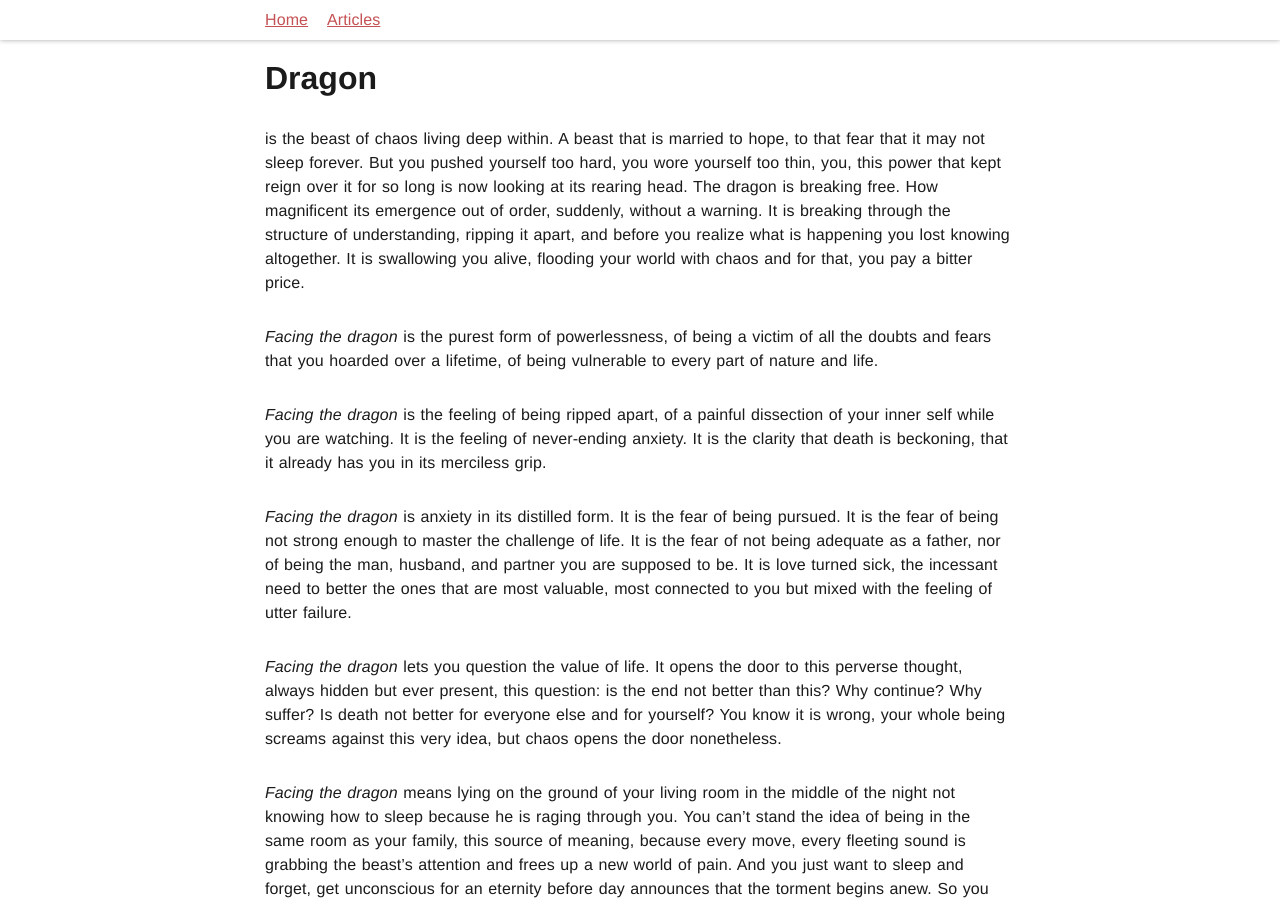
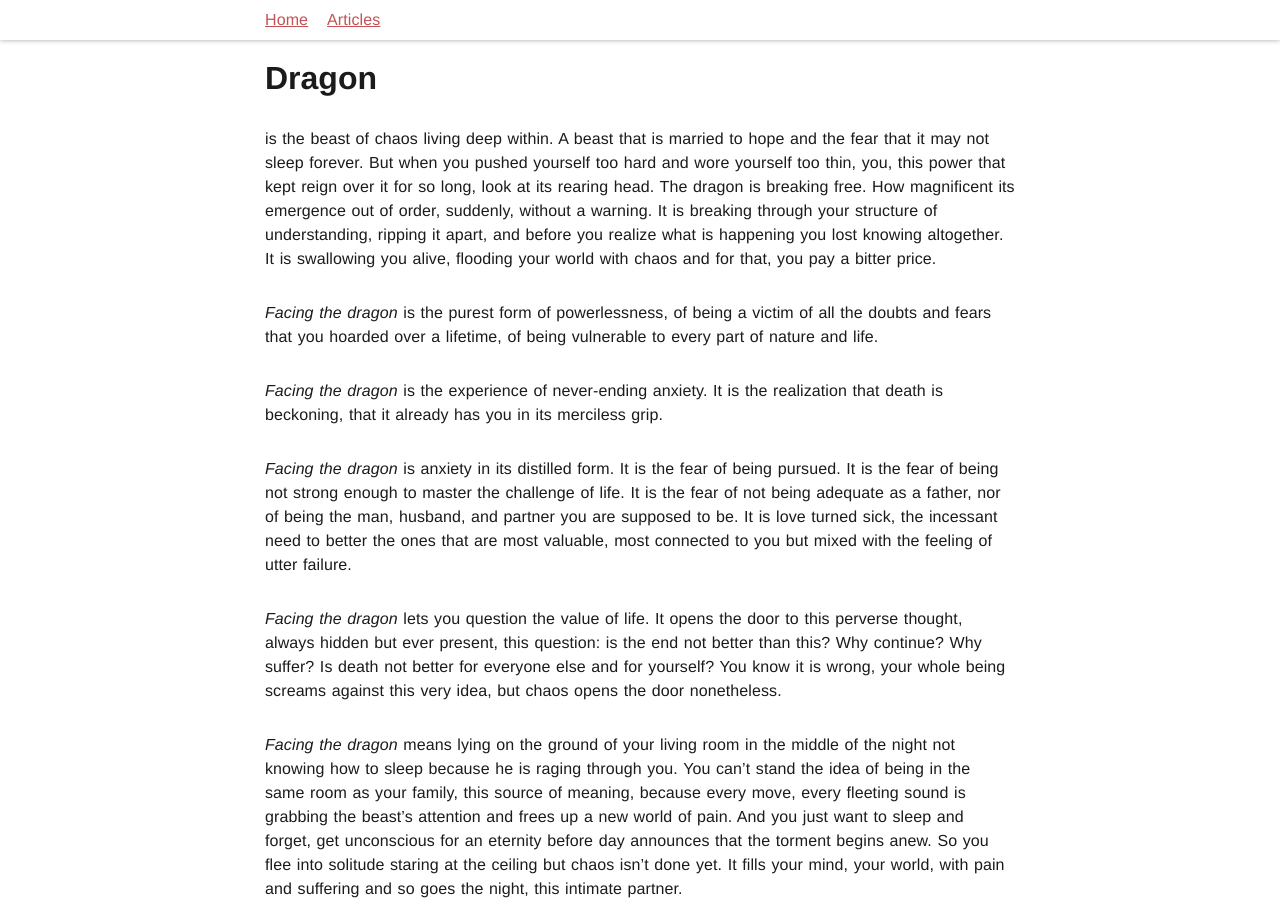
Before and after one commit to pheymann/paulheymann-website, a Jekyll site: the page built from _posts/2022-12-01-dragon.md, in a window 1280 px wide and 900 px high. Built offline with Jekyll 4.4.1, drawn with Linux system fonts in a browser that asks for light colours; some of the changed text lies outside the part shown.

Commit message:
blog: update Dragon

```diff
--- a/_posts/2022-12-01-dragon.md
+++ b/_posts/2022-12-01-dragon.md
@@ -8,11 +8,11 @@ meta_description: Dragon
 meta_keywords: chaos,anxiety
 ---
 
-is the beast of chaos living deep within. A beast that is married to hope, to that fear that it may not sleep forever. But you pushed yourself too hard, you wore yourself too thin, you, this power that kept reign over it for so long is now looking at its rearing head. The dragon is breaking free. How magnificent its emergence out of order, suddenly, without a warning. It is breaking through the structure of understanding, ripping it apart, and before you realize what is happening you lost knowing altogether. It is swallowing you alive, flooding your world with chaos and for that, you pay a bitter price.
+is the beast of chaos living deep within. A beast that is married to hope and the fear that it may not sleep forever. But when you pushed yourself too hard and wore yourself too thin, you, this power that kept reign over it for so long, look at its rearing head. The dragon is breaking free. How magnificent its emergence out of order, suddenly, without a warning. It is breaking through your structure of understanding, ripping it apart, and before you realize what is happening you lost knowing altogether. It is swallowing you alive, flooding your world with chaos and for that, you pay a bitter price.
 
 *Facing the dragon* is the purest form of powerlessness, of being a victim of all the doubts and fears that you hoarded over a lifetime, of being vulnerable to every part of nature and life.
 
-*Facing the dragon* is the feeling of being ripped apart, of a painful dissection of your inner self while you are watching. It is the feeling of never-ending anxiety. It is the clarity that death is beckoning, that it already has you in its merciless grip.
+*Facing the dragon* is the experience of never-ending anxiety. It is the realization that death is beckoning, that it already has you in its merciless grip.
 
 *Facing the dragon* is anxiety in its distilled form. It is the fear of being pursued. It is the fear of being not strong enough to master the challenge of life. It is the fear of not being adequate as a father, nor of being the man, husband, and partner you are supposed to be. It is love turned sick, the incessant need to better the ones that are most valuable, most connected to you but mixed with the feeling of utter failure.
 
@@ -32,7 +32,7 @@ But you come back because you have to, for him. This spark has to prevail. You c
 
 You torment your body until it breaks so that chaos has no place to hide anymore. You stand up every morning before the sun awakens to push yourself through the cold. You embrace the dragon’s kiss that didn’t let you sleep, you take the anxiety and fear, all that dark energy and you run. You run until every fiber of your material being screams: no more! You run even though you start to break. You take the dragon’s life. Let him bleed.
 
-You step into the realm he occupies. You travel into your mind, into the deepest abyss, and face the dragon. You don’t wait for him to emerge, you chase him down with wisdom you fiercely collect. Knowledge is your new weapon of the mind. You meticulously study yourself, your past, present, and future to find each heart so you may shine the light of reason and compassion upon it. It might even wither. But be cautious. The heart is powerful, it is the very source of chaos. If you are not careful it might corrupt your reason, this last bulwark of your mind, and you are lost.
+You step into the realm he occupies. You travel into your mind, into the deepest abyss, and face the dragon. You don’t wait for him to emerge, you chase him down with wisdom you fiercely collect. Knowledge is your new weapon of the mind. You meticulously study yourself, your past, present, and future to find each heart so you may shine the light of reason and compassion upon it. It might even wither. But be cautious. The heart is powerful, it is the very source of chaos. If you are not careful it might corrupt your reason, this last bulwark of your mind.
 
 You, this being that fights against its hidden self, against this dark part of the soul, grow over time and with every victory, and at the same time, you get closer and more like the dragon. You realize that it is the truth you never spoke, the truth you neglected, and denied its existence. This negligence the dragon remembers and its fury grows with every moment. You lied. You consciously denied the truth and in its place, hell emerged.
 
```
